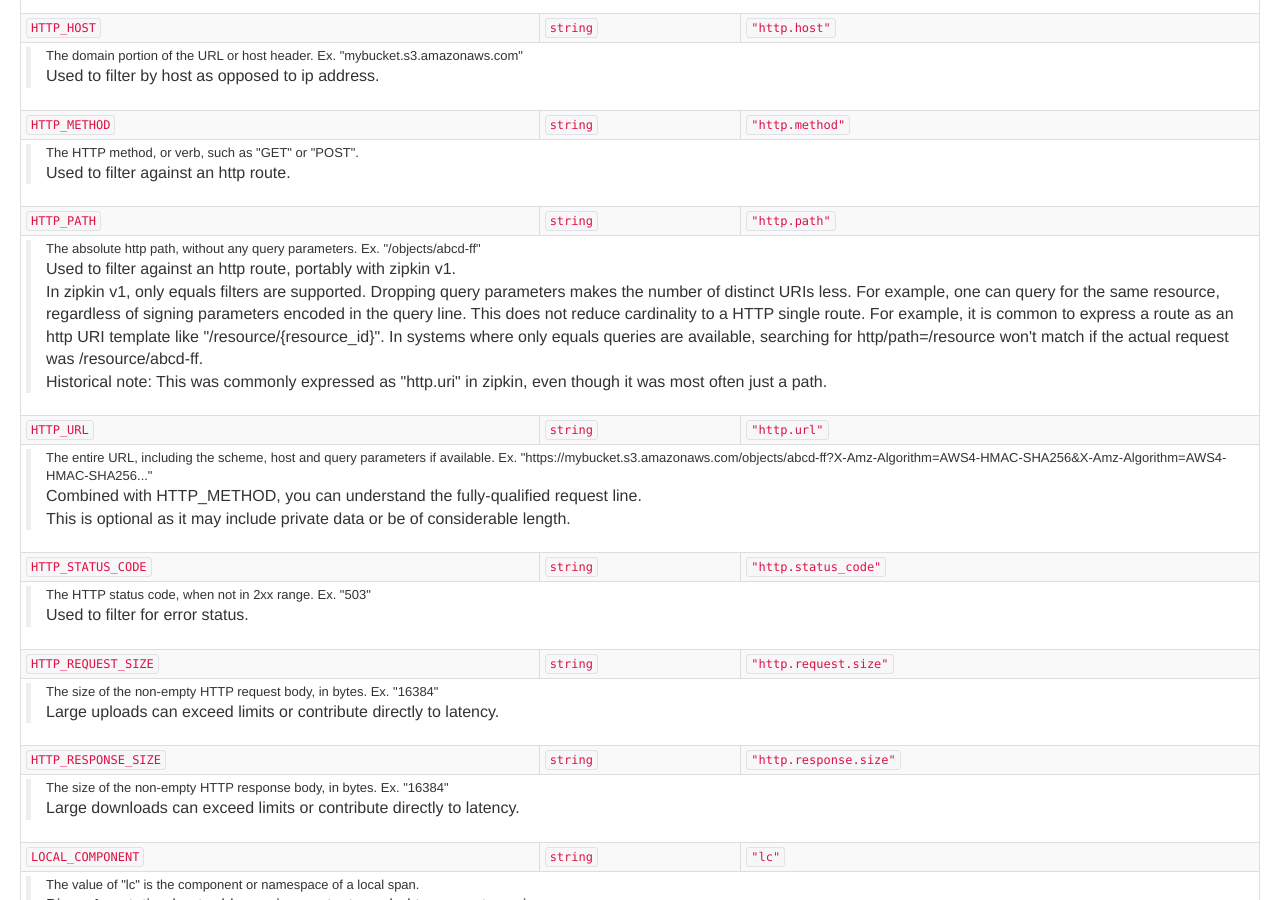
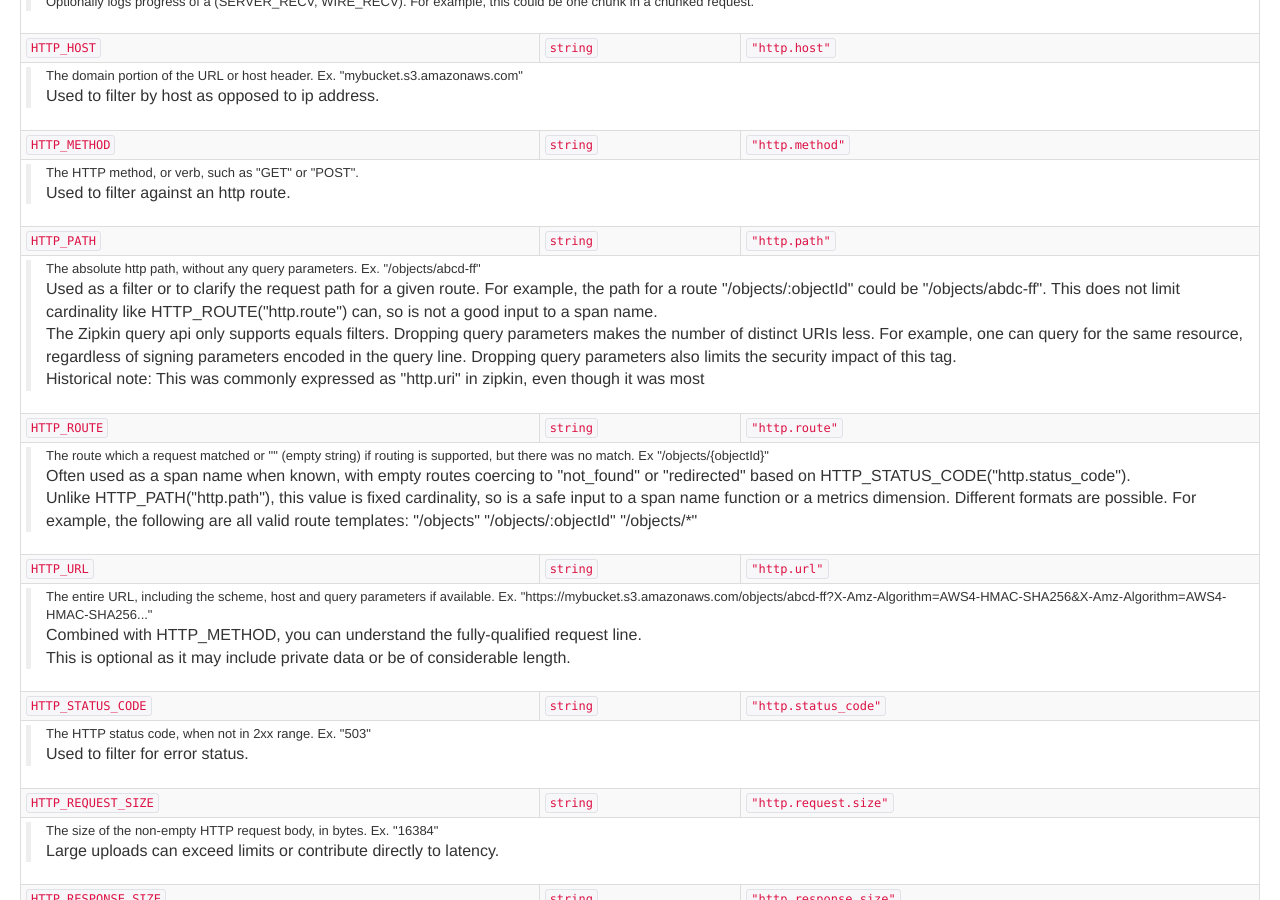
Before and after one commit to openzipkin/openzipkin.github.io, a Jekyll site: the page public/thrift/v1/zipkinCore.html, which Jekyll copies as it is, in a window 1280 px wide and 900 px high, scrolled down 2034 px. Built offline with Jekyll 4.4.1, drawn with Linux system fonts in a browser that asks for light colours.

Commit message:
Regenerate thrift docs for new constant

```diff
--- a/public/thrift/v1/index.html
+++ b/public/thrift/v1/index.html
@@ -74,6 +74,8 @@
 
                   <code><a href="zipkinCore.html#Const_HTTP_RESPONSE_SIZE">HTTP_RESPONSE_SIZE</a></code><br />
 
+                  <code><a href="zipkinCore.html#Const_HTTP_ROUTE">HTTP_ROUTE</a></code><br />
+
                   <code><a href="zipkinCore.html#Const_HTTP_STATUS_CODE">HTTP_STATUS_CODE</a></code><br />
 
                   <code><a href="zipkinCore.html#Const_HTTP_URL">HTTP_URL</a></code><br />
--- a/public/thrift/v1/zipkinCore.html
+++ b/public/thrift/v1/zipkinCore.html
@@ -27,6 +27,7 @@
 <code><a href="#Const_HTTP_PATH">HTTP_PATH</a></code><br/>
 <code><a href="#Const_HTTP_REQUEST_SIZE">HTTP_REQUEST_SIZE</a></code><br/>
 <code><a href="#Const_HTTP_RESPONSE_SIZE">HTTP_RESPONSE_SIZE</a></code><br/>
+<code><a href="#Const_HTTP_ROUTE">HTTP_ROUTE</a></code><br/>
 <code><a href="#Const_HTTP_STATUS_CODE">HTTP_STATUS_CODE</a></code><br/>
 <code><a href="#Const_HTTP_URL">HTTP_URL</a></code><br/>
 <code><a href="#Const_LOCAL_COMPONENT">LOCAL_COMPONENT</a></code><br/>
@@ -134,17 +135,25 @@ Used to filter by host as opposed to ip address.
 Used to filter against an http route.
 <br/></blockquote></td></tr><tr id="Const_HTTP_PATH"><td><code>HTTP_PATH</code></td><td><code>string</code></td><td><code>"http.path"</code></td></tr><tr><td colspan="3"><blockquote>The absolute http path, without any query parameters. Ex. "/objects/abcd-ff"
 <p/>
-Used to filter against an http route, portably with zipkin v1.
+Used as a filter or to clarify the request path for a given route. For example, the path for
+a route "/objects/:objectId" could be "/objects/abdc-ff". This does not limit cardinality like
+HTTP_ROUTE("http.route") can, so is not a good input to a span name.
 <p/>
-In zipkin v1, only equals filters are supported. Dropping query parameters makes the number
+The Zipkin query api only supports equals filters. Dropping query parameters makes the number
 of distinct URIs less. For example, one can query for the same resource, regardless of signing
-parameters encoded in the query line. This does not reduce cardinality to a HTTP single route.
-For example, it is common to express a route as an http URI template like
-"/resource/{resource_id}". In systems where only equals queries are available, searching for
-http/path=/resource won't match if the actual request was /resource/abcd-ff.
+parameters encoded in the query line. Dropping query parameters also limits the security impact
+of this tag.
 <p/>
 Historical note: This was commonly expressed as "http.uri" in zipkin, even though it was most
-often just a path.
+<br/></blockquote></td></tr><tr id="Const_HTTP_ROUTE"><td><code>HTTP_ROUTE</code></td><td><code>string</code></td><td><code>"http.route"</code></td></tr><tr><td colspan="3"><blockquote>The route which a request matched or "" (empty string) if routing is supported, but there was no
+match. Ex "/objects/{objectId}"
+<p/>
+Often used as a span name when known, with empty routes coercing to "not_found" or "redirected"
+based on HTTP_STATUS_CODE("http.status_code").
+<p/>
+Unlike HTTP_PATH("http.path"), this value is fixed cardinality, so is a safe input to a span
+name function or a metrics dimension. Different formats are possible. For example, the following
+are all valid route templates: "/objects" "/objects/:objectId" "/objects/*"
 <br/></blockquote></td></tr><tr id="Const_HTTP_URL"><td><code>HTTP_URL</code></td><td><code>string</code></td><td><code>"http.url"</code></td></tr><tr><td colspan="3"><blockquote>The entire URL, including the scheme, host and query parameters if available. Ex.
 "https://mybucket.s3.amazonaws.com/objects/abcd-ff?X-Amz-Algorithm=AWS4-HMAC-SHA256&X-Amz-Algorithm=AWS4-HMAC-SHA256..."
 <p/>
```
